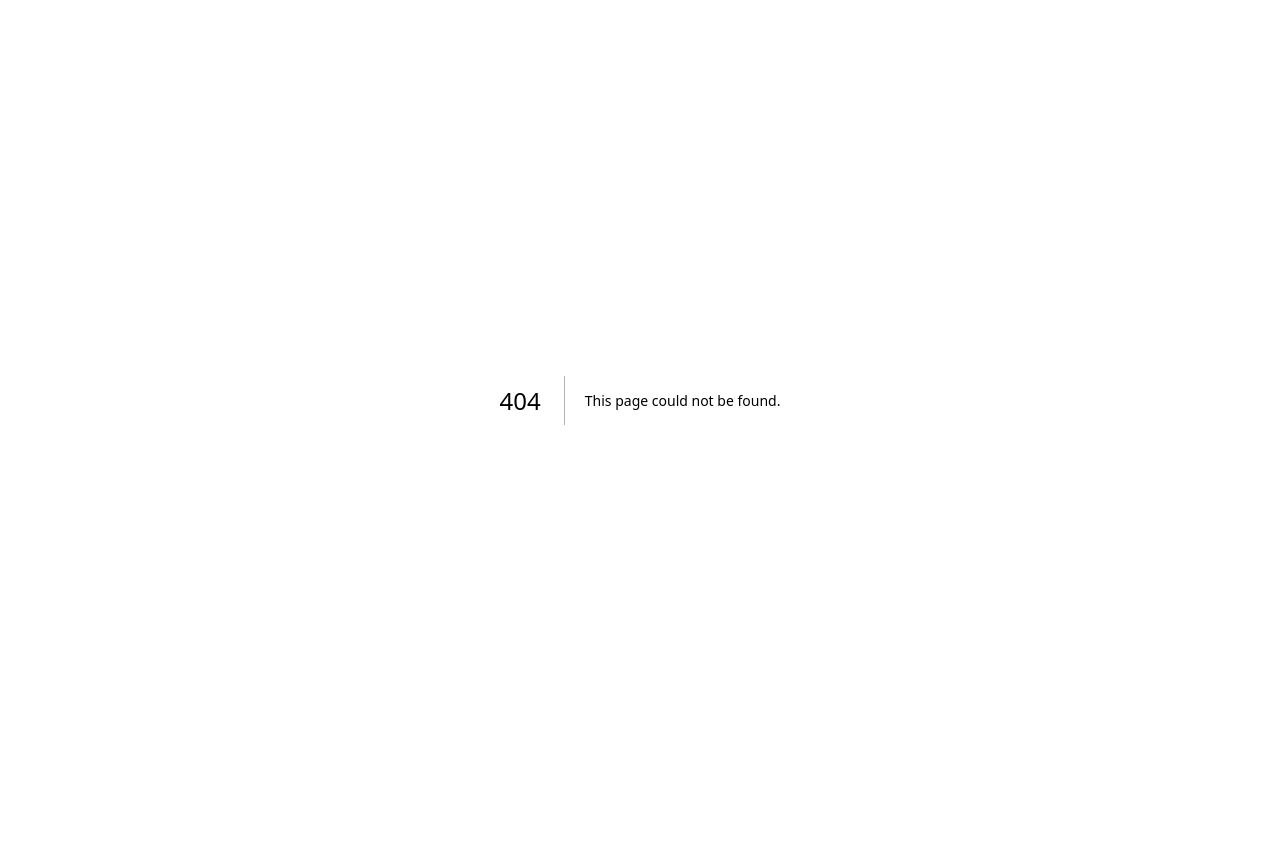
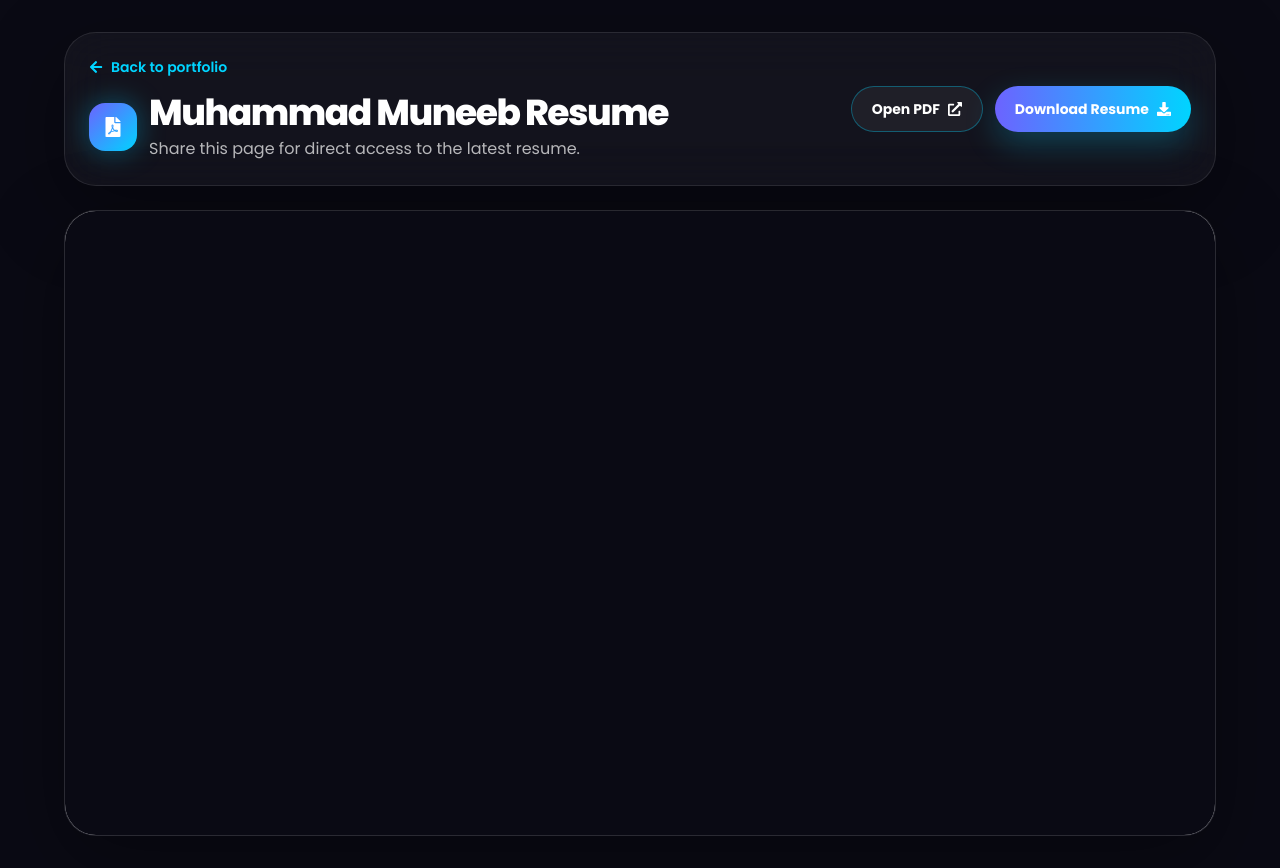
Before and after one commit to UsmanGhias/Muneeb, a Next.js app: page /resume in a window 1280 px wide. Before the commit this address had no page. Before the commit the page ends 800 px from the top, so only its background shows below. Built offline with nearby package versions, Linux system fonts and the light colour scheme.

Commit message:
Add direct resume page

```diff
--- /dev/null
+++ b/app/resume/page.tsx
@@ -0,0 +1,70 @@
+import type { Metadata } from 'next';
+import Link from 'next/link';
+import { FaArrowLeft, FaDownload, FaExternalLinkAlt, FaFilePdf } from 'react-icons/fa';
+
+const resumePath = '/docs/muhammad-muneeb-resume.pdf';
+
+export const metadata: Metadata = {
+  title: 'Muhammad Muneeb Resume',
+  description: 'View or download Muhammad Muneeb\'s Flutter developer resume.',
+  alternates: {
+    canonical: '/resume',
+  },
+  openGraph: {
+    title: 'Muhammad Muneeb Resume',
+    description: 'Direct access to Muhammad Muneeb\'s Flutter developer resume.',
+    type: 'website',
+    url: '/resume',
+  },
+};
+
+export default function ResumePage() {
+  return (
+    <main className="min-h-screen bg-[radial-gradient(circle_at_top_left,rgba(0,212,255,0.18),transparent_34%),radial-gradient(circle_at_bottom_right,rgba(163,61,255,0.18),transparent_30%),#050712] px-5 py-8 text-white sm:px-8 lg:px-10">
+      <section className="mx-auto flex min-h-[calc(100vh-4rem)] w-full max-w-6xl flex-col gap-6">
+        <div className="flex flex-col gap-4 rounded-[2rem] border border-white/10 bg-white/[0.04] p-5 shadow-[0_24px_80px_rgba(0,0,0,0.35)] backdrop-blur-xl sm:p-6 lg:flex-row lg:items-center lg:justify-between">
+          <div>
+            <Link href="/" className="mb-4 inline-flex items-center gap-2 text-sm font-semibold text-[var(--accent2)] transition-colors hover:text-white">
+              <FaArrowLeft /> Back to portfolio
+            </Link>
+            <div className="flex items-center gap-3">
+              <span className="grid h-12 w-12 place-items-center rounded-2xl bg-gradient-to-br from-[var(--accent)] to-[var(--accent2)] text-xl shadow-[0_0_28px_rgba(0,212,255,0.35)]">
+                <FaFilePdf />
+              </span>
+              <div>
+                <h1 className="text-3xl font-black tracking-[-0.04em] text-white sm:text-4xl">Muhammad Muneeb Resume</h1>
+                <p className="mt-1 text-sm text-white/70 sm:text-base">Share this page for direct access to the latest resume.</p>
+              </div>
+            </div>
+          </div>
+
+          <div className="flex flex-wrap gap-3">
+            <a
+              href={resumePath}
+              target="_blank"
+              rel="noopener noreferrer"
+              className="inline-flex items-center justify-center gap-2 rounded-full border border-[rgba(0,212,255,0.35)] bg-white/[0.05] px-5 py-3 text-sm font-bold text-white transition-all duration-300 hover:border-[var(--accent2)] hover:text-[var(--accent2)]"
+            >
+              Open PDF <FaExternalLinkAlt />
+            </a>
+            <a
+              href={resumePath}
+              download
+              className="inline-flex items-center justify-center gap-2 rounded-full bg-gradient-to-r from-[var(--accent)] to-[var(--accent2)] px-5 py-3 text-sm font-bold text-white shadow-[0_12px_32px_rgba(0,212,255,0.24)] transition-transform duration-300 hover:scale-105"
+            >
+              Download Resume <FaDownload />
+            </a>
+          </div>
+        </div>
+
+        <div className="min-h-[70vh] flex-1 overflow-hidden rounded-[2rem] border border-white/10 bg-white/[0.04] shadow-[0_24px_80px_rgba(0,0,0,0.35)] backdrop-blur-xl">
+          <iframe
+            title="Muhammad Muneeb resume PDF"
+            src={`${resumePath}#view=FitH`}
+            className="h-[78vh] w-full bg-white"
+          />
+        </div>
+      </section>
+    </main>
+  );
+}
--- a/components/Hero.tsx
+++ b/components/Hero.tsx
@@ -31,7 +31,7 @@ const socials = [
 
 const documentLinks = [
   { href: '/docs/muhammad-muneeb-portfolio-showcase.pdf', label: 'Portfolio PDF' },
-  { href: '/docs/muhammad-muneeb-resume.pdf', label: 'Resume PDF' },
+  { href: '/resume', label: 'Resume Link' },
 ];
 
 const badges = [
--- a/components/Navbar.tsx
+++ b/components/Navbar.tsx
@@ -2,7 +2,7 @@
 
 import { useEffect, useState } from 'react';
 import { motion, AnimatePresence } from 'framer-motion';
-import { FaBars, FaTimes } from 'react-icons/fa';
+import { FaBars, FaFilePdf, FaTimes } from 'react-icons/fa';
 
 const navLinks = [
   { href: '#home', label: 'Home' },
@@ -96,6 +96,16 @@ export default function Navbar() {
             ))}
           </ul>
 
+          {/* Resume Link */}
+          <motion.a
+            href="/resume"
+            className="hidden items-center gap-2 rounded-full border border-[rgba(0,212,255,0.35)] bg-white/[0.04] px-5 py-2 text-sm font-semibold text-white transition-all duration-300 hover:border-[var(--accent2)] hover:text-[var(--accent2)] lg:flex"
+            whileHover={{ scale: 1.05 }}
+            whileTap={{ scale: 0.95 }}
+          >
+            <FaFilePdf /> Resume
+          </motion.a>
+
           {/* Hire Me Button */}
           <motion.a
             href="#contact"
@@ -147,6 +157,15 @@ export default function Navbar() {
               </motion.a>
             ))}
             <motion.a
+              href="/resume"
+              initial={{ opacity: 0, y: 20 }}
+              animate={{ opacity: 1, y: 0 }}
+              transition={{ delay: 0.35 }}
+              className="mt-6 flex items-center justify-center gap-2 rounded-full border border-[rgba(0,212,255,0.35)] py-3 text-center font-semibold text-white"
+            >
+              <FaFilePdf /> Resume
+            </motion.a>
+            <motion.a
               href="#contact"
               onClick={(e) => { e.preventDefault(); handleNavClick('#contact'); }}
               initial={{ opacity: 0, y: 20 }}
```
